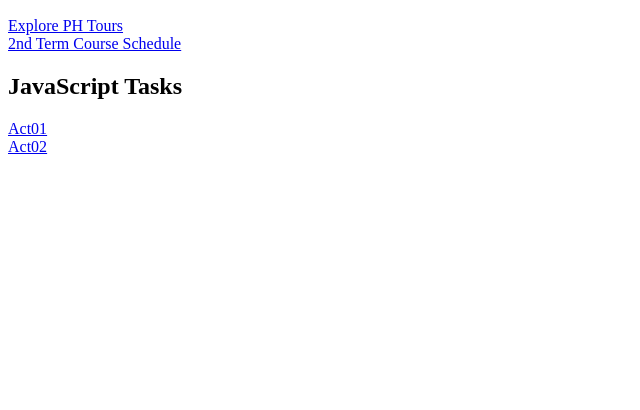
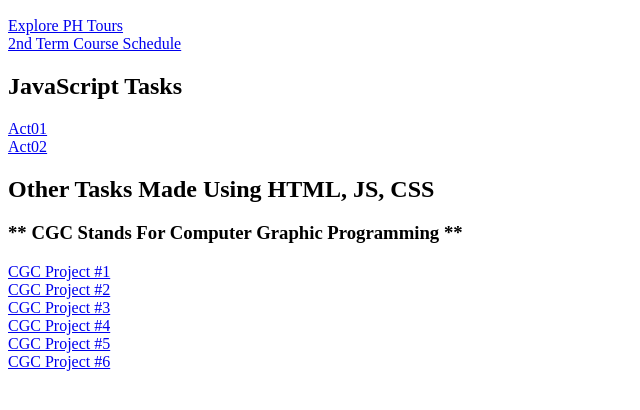
Before and after one commit to amaldonado05/amaldonado05.github.io, a plain HTML site: page index.html in a window 1280 px wide. Shown: the part 110-520 px from the top of the page, without its empty margins (0-640 px from the left). Drawn offline with Linux system fonts and the light colour scheme.

Commit message:
Update 01/31/25

```diff
--- a/index.html
+++ b/index.html
@@ -17,5 +17,19 @@
     <a href="MALDONADO_A224_JS_Act01/index.html">Act01</a>
     <br>
     <a href="MALDONADO_A224_JS_Act02/index.html">Act02</a>
+    <br>
+    <h2>Other Tasks Made Using HTML, JS, CSS</h2>
+    <h3>** CGC Stands For Computer Graphic Programming **</h3>
+    <a href="https://codepen.io/Askefise/pen/vYqbBmg">CGC Project #1<a>
+    <br>
+    <a href="https://github.com/amaldonado05/M2Q2MALDONADO">CGC Project #2</a>
+    <br>
+    <a href="https://github.com/amaldonado05/MODULE2-Exam-Maldonado">CGC Project #3</a>
+    <br>
+    <a href="https://github.com/amaldonado05/M3-Q1-MALDONADO">CGC Project #4</a>
+    <br>
+    <a href="https://github.com/amaldonado05/M3-Q2-MALDONADO">CGC Project #5</a>
+    <br>
+    <a href="https://github.com/amaldonado05/M3-EXAM-MALDONADO">CGC Project #6</a>
 </body>
 </html>
```
